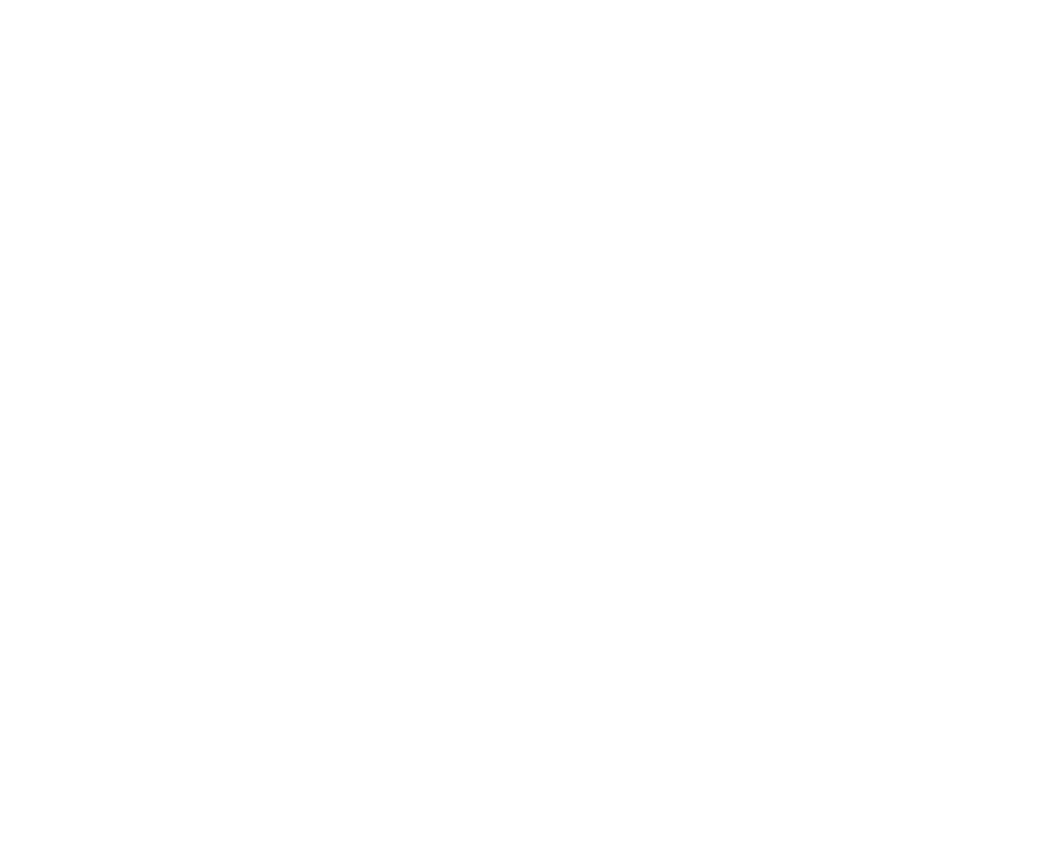
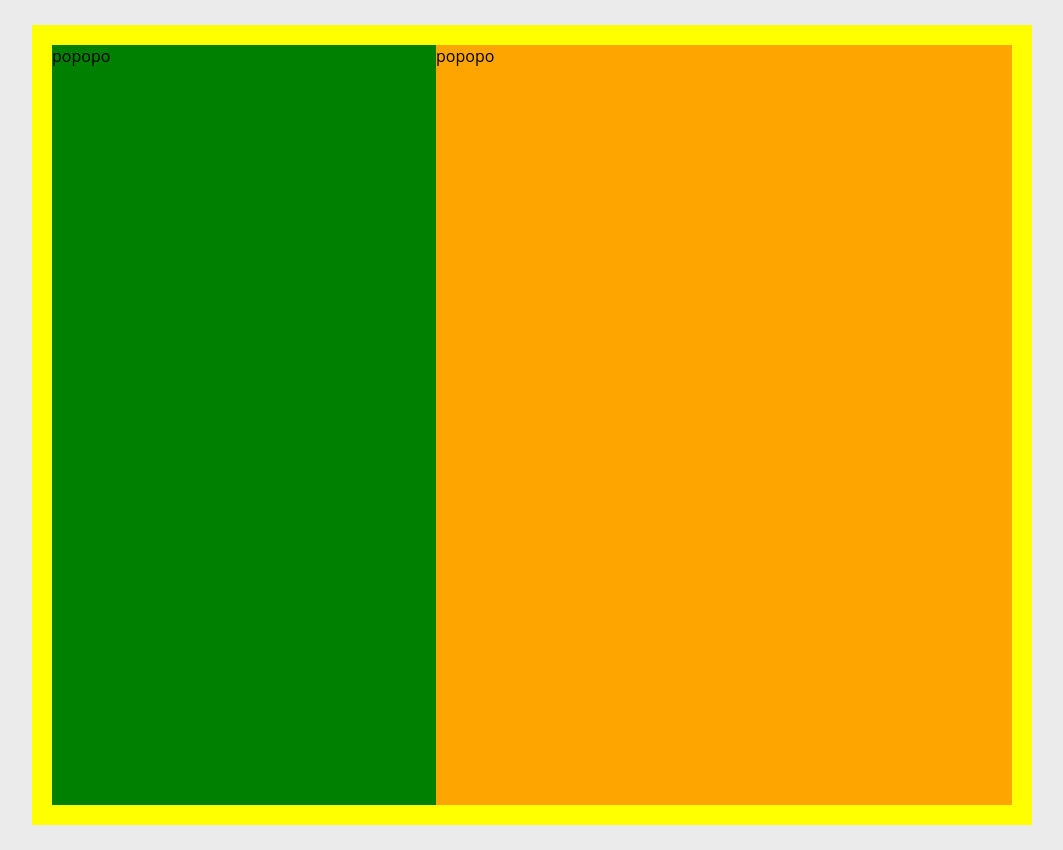
Before and after one commit to MantovaniWebDeveloper/html-about-page, a plain HTML site: page index.html in a window 1280 px wide. Shown: the whole page, without its empty margins (108-1171 px from the left). Before the commit the page ends 800 px from the top, so only its background shows below. Drawn offline with Linux system fonts and the light colour scheme.

Commit message:
soddivisione div con colori

```diff
--- a/index.html
+++ b/index.html
@@ -6,6 +6,15 @@
     <title>About page by Dario Mantovani</title>
   </head>
   <body>
-
+    <div class="contenitore">
+      <div class="contenuti">
+        <div id="infoPersona">
+          popopo
+        </div>
+        <div id="contenutiFilm">
+        popopo
+        </div>
+      </div>
+    </div>
   </body>
 </html>
--- a/style.css
+++ b/style.css
@@ -0,0 +1,35 @@
+* {
+  margin: 0;
+  padding: 0;
+  box-sizing: border-box;
+  font-family: 'Open Sans', sans-serif;
+}
+body {
+  background-color: #EBEBEB;
+}
+.contenitore {
+  margin: 0 auto;
+  margin-top: 25px;
+  margin-bottom: 25px;
+  width: 1000px;
+  height: 800px;
+  background-color: yellow;
+  padding: 20px;
+}
+.contenuti {
+  background-color: red;
+  width: 100%;
+  height: 100%;
+}
+#infoPersona {
+  float: left;
+  width: 40%;
+  background-color: green;
+  height: 100%
+}
+#contenutiFilm {
+  float: left;
+  width: 60%;
+  background-color: orange;
+  height: 100%
+}
```
